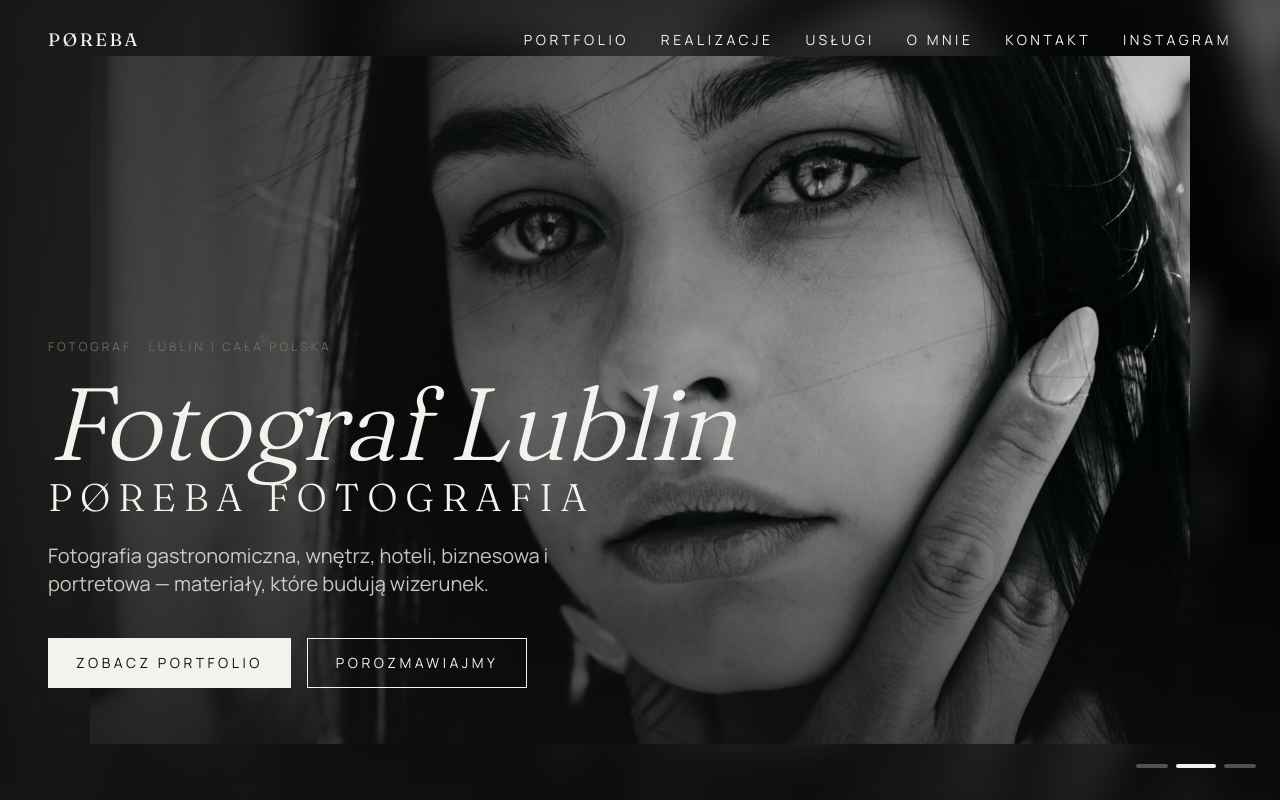
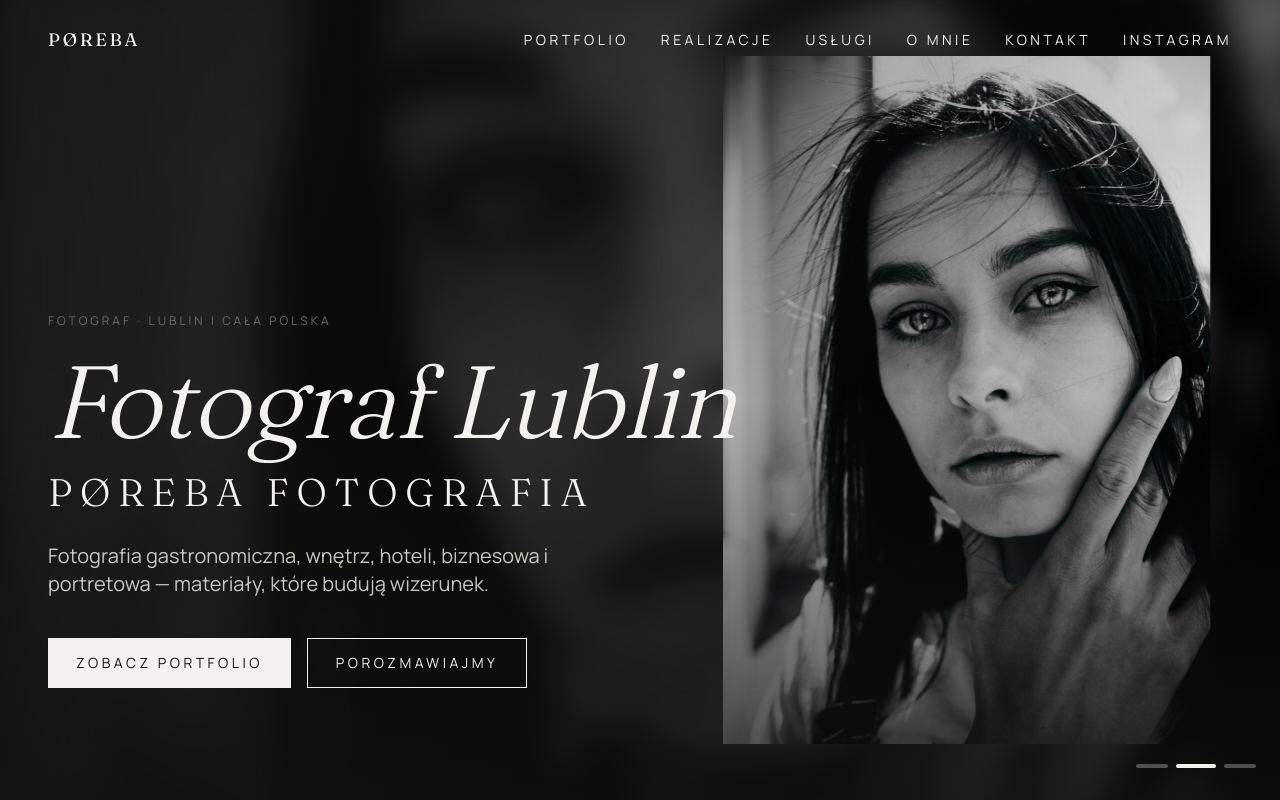
Before and after one commit to marcin-por95/POREBA-SITE, a Next.js app: page / in a window 1280 px wide. Shown: the top 800 px of the page. Built offline with nearby package versions, Linux system fonts and the light colour scheme; no server answers.

Commit message:
Popraw odstęp zdjęć i typografię hero

```diff
--- a/components/sections/Hero.tsx
+++ b/components/sections/Hero.tsx
@@ -67,7 +67,7 @@ export default function Hero() {
             />
           </motion.div>
 
-          <div className="absolute inset-[3%] overflow-hidden sm:inset-[4%] lg:inset-[5%] xl:inset-[6%]">
+          <div className="absolute inset-[3%] overflow-hidden sm:inset-[4%] lg:bottom-[5%] lg:left-[56%] lg:right-[4%] lg:top-[5%] xl:bottom-[6%] xl:right-[5%] xl:top-[6%]">
             <motion.div
               className="absolute inset-0"
               animate={
@@ -82,7 +82,7 @@ export default function Hero() {
                 alt={img.alt}
                 fill
                 priority={i === 0}
-                sizes="(max-width: 640px) 94vw, (max-width: 1024px) 92vw, (max-width: 1280px) 90vw, 88vw"
+                sizes="(max-width: 640px) 94vw, (max-width: 1024px) 92vw, 40vw"
                 className="object-cover"
                 style={{ objectPosition: img.position }}
               />
@@ -102,14 +102,22 @@ export default function Hero() {
         >
           <p className="eyebrow text-bone/70">Fotograf · Lublin i cała Polska</p>
 
-          <h1 className="mt-5 font-serif text-display-1 font-light italic text-bone">
-            Fotograf Lublin
-            <span className="mt-1 block text-display-3 not-italic tracking-[0.2em]">
+          <h1 className="mt-5 font-serif font-light text-bone">
+            <span
+              className="block text-display-1 italic sm:whitespace-nowrap"
+              style={{ lineHeight: 1.02 }}
+            >
+              Fotograf Lublin
+            </span>
+            <span
+              className="mt-4 block text-display-3 not-italic tracking-[0.2em]"
+              style={{ lineHeight: 1.15 }}
+            >
               PØREBA FOTOGRAFIA
             </span>
           </h1>
 
-          <p className="mt-6 max-w-lg text-lg text-bone/80 sm:text-xl">
+          <p className="mt-7 max-w-lg text-lg text-bone/80 sm:text-xl">
             Fotografia gastronomiczna, wnętrz, hoteli, biznesowa i portretowa — materiały, które budują wizerunek.
           </p>
 
```
